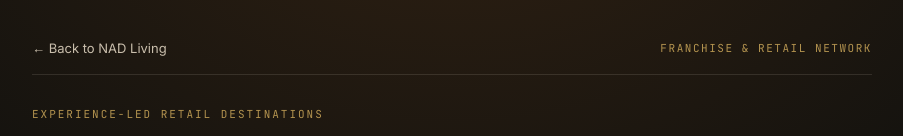
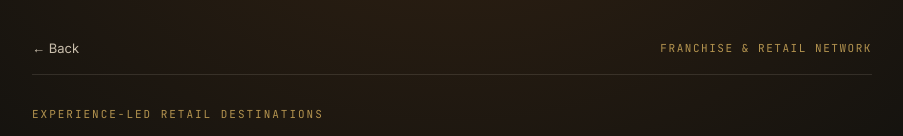
Before and after one commit to muhammedrafikp98-ui/urban-tree, a website: page franchise-opportunity.html in a window 1280 px wide. Shown: the top 136 px of the page, without its empty margins (188-1091 px from the left). Drawn offline with Linux system fonts and the light colour scheme.

Commit message:
The back navigation links across all three pages have been updated to ← Back, matching the style of all other category pages across the website:

```diff
--- a/franchise-opportunity.html
+++ b/franchise-opportunity.html
@@ -468,7 +468,7 @@
 
   <div class="wrap">
     <header class="top-nav">
-      <a href="index.html" class="back">← Back to NAD Living</a>
+      <a href="index.html" class="back">← Back</a>
       <span class="brand-badge">Franchise &amp; Retail Network</span>
     </header>
 
```
Also changed, not shown: invest-in-us.html (+1 -1 lines), mentor-us.html (+1 -1 lines).
